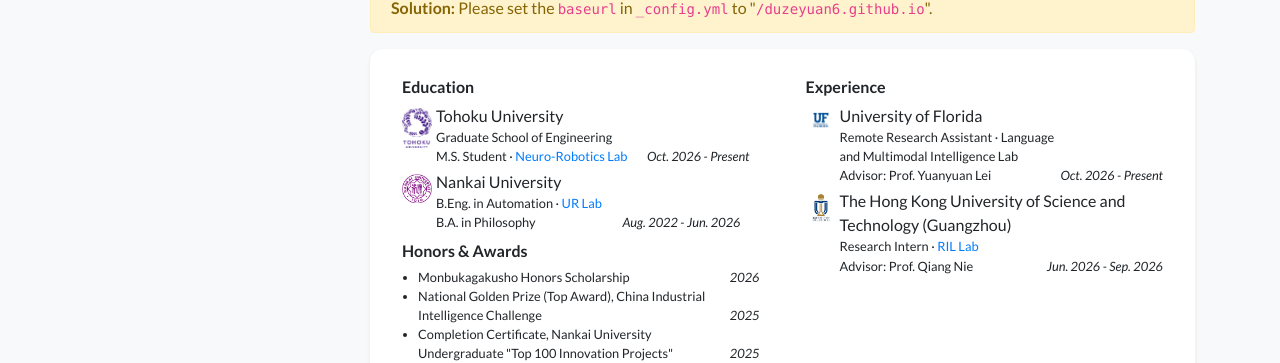
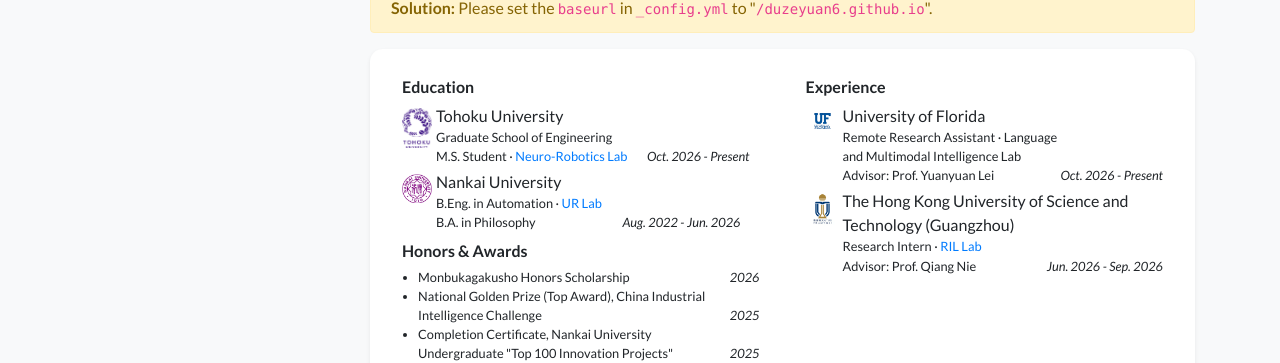
Before and after one commit to duzeyuan6/duzeyuan6.github.io, a Jekyll site: the page built from index.html, in a window 1280 px wide. Shown: the part 459-822 px from the top of the page. Built offline with Jekyll 4.4.1, drawn with Linux system fonts in a browser that asks for light colours; nearby versions of some CDN libraries; a style sheet for code colours, icons or effects is not loaded.

Commit message:
Update experience_card.html

```diff
--- a/_includes/widgets/experience_card.html
+++ b/_includes/widgets/experience_card.html
@@ -71,7 +71,7 @@
                                     <img
                                         src="{{ item.logo | relative_url }}"
                                         alt="{{ item.name }}"
-                                        style="width: 30px;"
+                                        style="width: 33px;"
                                         class="mr-1 mt-1"
                                     >
 
```
